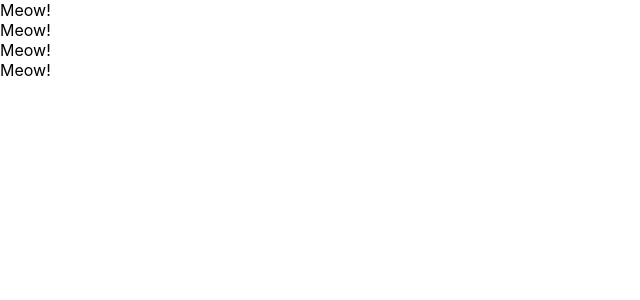
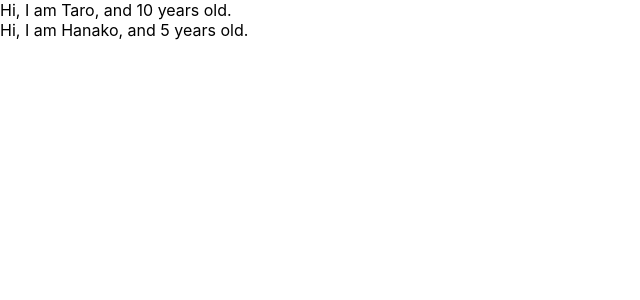
Before and after one commit to nakashi120/udemy-react-redux-crud-application, a React (Create React App) app: page / in a window 1280 px wide. Shown: the top 300 px of the page, without its empty margins (0-640 px from the left). Built offline with nearby package versions, Linux system fonts and the light colour scheme.

Commit message:
learn props of component

```diff
--- a/src/App.js
+++ b/src/App.js
@@ -1,18 +1,28 @@
 import React from 'react'
 
 const App = () =>  {
+  const profiles = [
+    {name: "Taro", age:10},
+    {name: "Hanako", age:5}
+  ]
+
   return (
     <React.Fragment>
-      <Cat />
-      <Cat />
-      <Cat />
-      <Cat />
+      {
+        profiles.map((profile, index) => {
+          return <User key={index} name={profile.name} age={profile.age}></User>
+        })
+      }
     </React.Fragment>
   );
 }
 
-const Cat = () => {
-  return <div>Meow!</div>
+const User = (props) => {
+  return <div>Hi, I am {props.name}, and {props.age} years old.</div>
+}
+
+User.defaultProps = {
+  age: 1
 }
 
 export default App;
```
